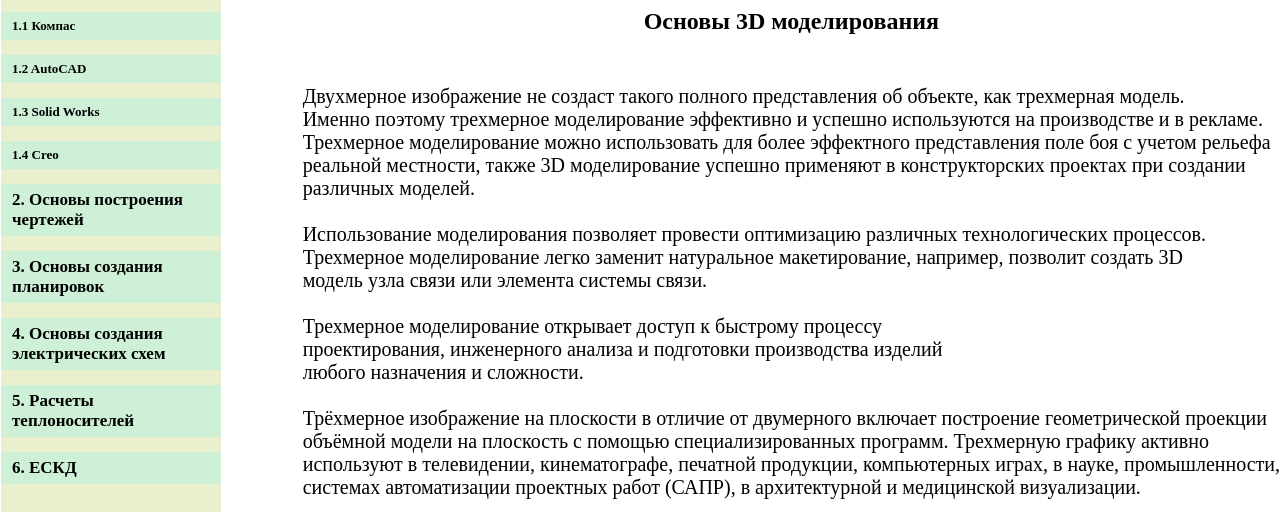
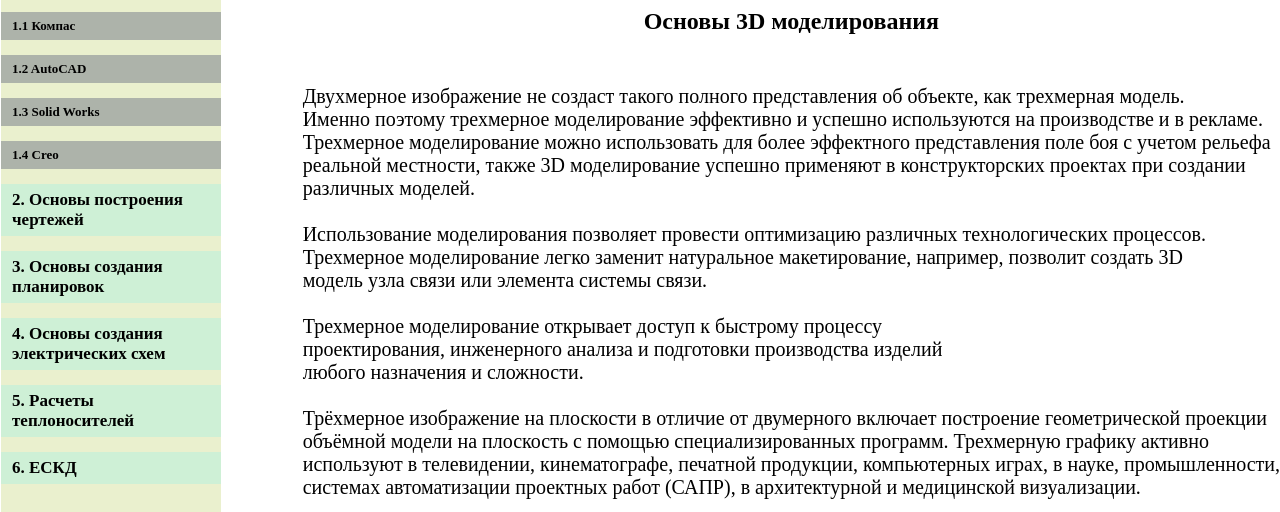
Before and after one commit to Shingra2020/3D, a plain HTML site: page index.html in a window 1280 px wide. Shown: the part 288-800 px from the top of the page. Drawn offline with Linux system fonts and the light colour scheme.

Commit message:
корректировка цвета ссылок
версия v2.2

```diff
--- a/style3D.css
+++ b/style3D.css
@@ -89,18 +89,18 @@
 }
 .a1 h4 {
     font-size: 13px;
-    border: 1px solid rgb(206, 240, 214);
+    border: 1px solid rgb(173, 179, 170);
     transition: ease-in .25s all;
     padding-top: 5px;
     padding-bottom: 5px;
     margin-bottom: 15px;
     padding-left: 10px;
-    background-color: rgb(206, 240, 214);
+    background-color: rgb(173, 179, 170);
 
 }
 .a1 h4:hover{
-    border: 1px solid rgb(159, 233, 178);
-    background-color: rgb(159, 233, 178);
+    border: 1px solid rgb(130, 163, 138);
+    background-color: rgb(130, 163, 138);
     letter-spacing: 1.8px;
 }
 
```
